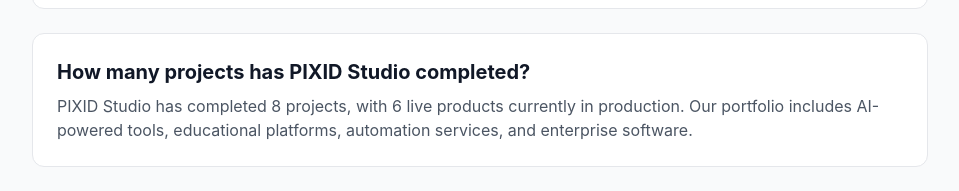
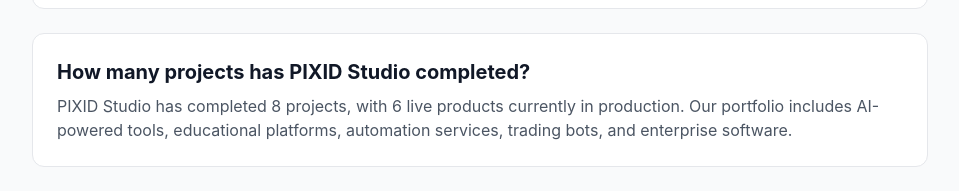
Before and after one commit to marfa77/pveselov, a Next.js app: page / in a window 1280 px wide. Shown: the part 3833-4024 px from the top of the page, without its empty margins (160-1119 px from the left). Built offline with nearby package versions, Linux system fonts and the light colour scheme.

Commit message:
Update FAQ with correct project counts and trading bots mention

```diff
--- a/app/page.tsx
+++ b/app/page.tsx
@@ -266,7 +266,7 @@
                 How many projects has PIXID Studio completed?
               </h3>
               <p className="text-gray-600 dark:text-gray-400">
-                PIXID Studio has completed {projects.length} projects, with {projects.filter(p => p.status === "live").length} live products currently in production. Our portfolio includes AI-powered tools, educational platforms, automation services, and enterprise software.
+                PIXID Studio has completed {projects.length} projects, with {projects.filter(p => p.status === "live").length} live products currently in production. Our portfolio includes AI-powered tools, educational platforms, automation services, trading bots, and enterprise software.
               </p>
             </div>
 
```
